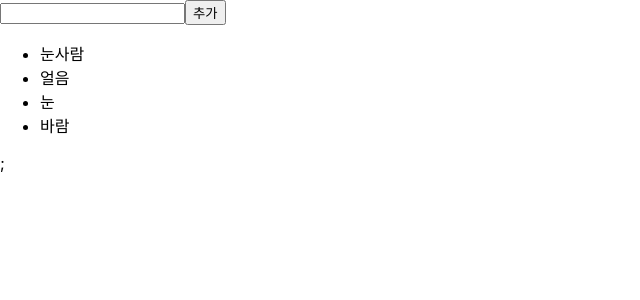
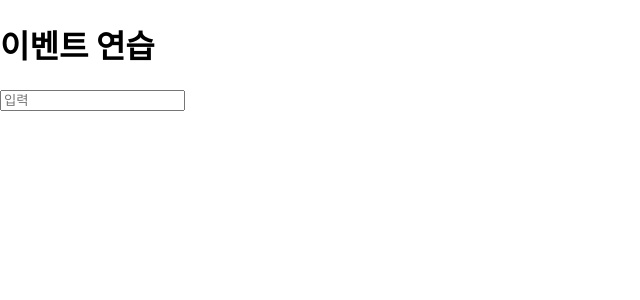
Before and after one commit to DGeon/AWS_FullStack_hello_React, a React (Create React App) app: page / in a window 1280 px wide. Shown: the top 300 px of the page, without its empty margins (0-640 px from the left). Built offline with nearby package versions, Linux system fonts and the light colour scheme.

Commit message:
0508 자습

```diff
--- a/src/App.js
+++ b/src/App.js
@@ -73,13 +73,13 @@
 // export default App;
 
 //---------------------- 0508 p123 -------------------------------------
-// import EventPractice from "./EventPractice";
+import EventPractice from "./EventPractice.js";
 
-// const App = () => {
-//   return <EventPractice />;
-// };
+const App = () => {
+  return <EventPractice />;
+};
 
-// export default App;
+export default App;
 
 // import EventPracticeFn from "./EventPracticeFn";
 
@@ -131,17 +131,17 @@
 
 // export default App;
 
-import React, { Component } from "react";
-import IterationSample from "./IterationSample.js";
+// import React, { Component } from "react";
+// import IterationSample from "./IterationSample.js";
 
-class App extends Component {
-  render() {
-    return (
-      <div>
-        <IterationSample />
-      </div>
-    );
-  }
-}
+// class App extends Component {
+//   render() {
+//     return (
+//       <div>
+//         <IterationSample />
+//       </div>
+//     );
+//   }
+// }
 
-export default App;
+// export default App;
--- a/src/EventPractice.js
+++ b/src/EventPractice.js
@@ -3,20 +3,48 @@
 // const EventPractice = () => {
 //   return (
 //     <div>
-// <h1>이벤트 연습</h1>
-// <input
-//   name="message"
-//   placeholder="아무거나 입력해보세요"
-//   onChange={(e) => {
-//     console.log(e);
-//     console.this(e.target.value);
-//   }}
-// />
+//       <h1>이벤트 연습</h1>
+//       <input
+//         name="message"
+//         placeholder="아무거나 입력해보세요"
+//         onChange={(e) => {
+//           console.log(e);
+//           // console.this(e.target.value);
+//         }}
+//       />
 //     </div>
 //   );
 // };
 
 // export default EventPractice;
+
+import React, { Component } from "react";
+
+class EventPractice extends Component {
+  state = {
+    message: "",
+  };
+  render() {
+    return (
+      <div>
+        <h1>이벤트 연습</h1>
+        <input
+          type="text"
+          name="message"
+          placeholder="입력"
+          value={this.state.message}
+          onChange={(e) => {
+            this.setState({
+              message: e.target.value,
+            });
+          }}
+        />
+        <h2>{this.state.message}</h2>
+      </div>
+    );
+  }
+}
+export default EventPractice;
 
 // import React, { Component } from "react";
 
```
